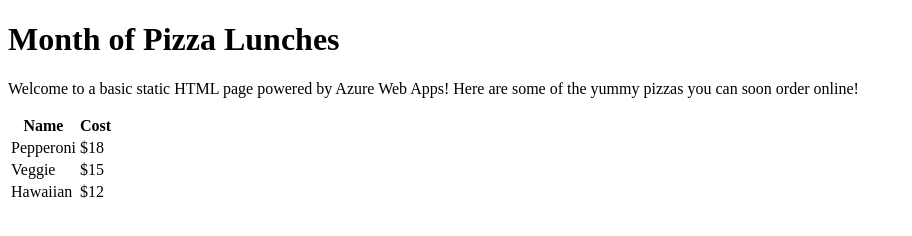
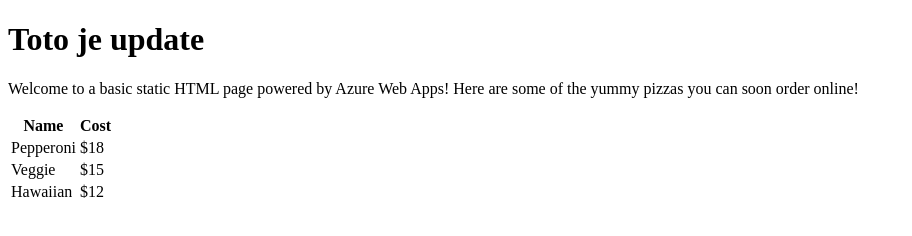
Before and after one commit to Leonidra14/BP2, a plain HTML site: page prod/index.html in a window 1280 px wide. Shown: the whole page, without its empty margins (0-912 px from the left). Drawn offline with Linux system fonts and the light colour scheme.

Commit message:
Update index.html

```diff
--- a/prod/index.html
+++ b/prod/index.html
@@ -7,7 +7,7 @@
   </head>
 
   <body>
-    <h1>Month of Pizza Lunches</h1>
+    <h1>Toto je update</h1>
     <p>Welcome to a basic static HTML page powered by Azure Web Apps! Here are some of the yummy pizzas you can soon order online!</p>
 
     <table>
```
